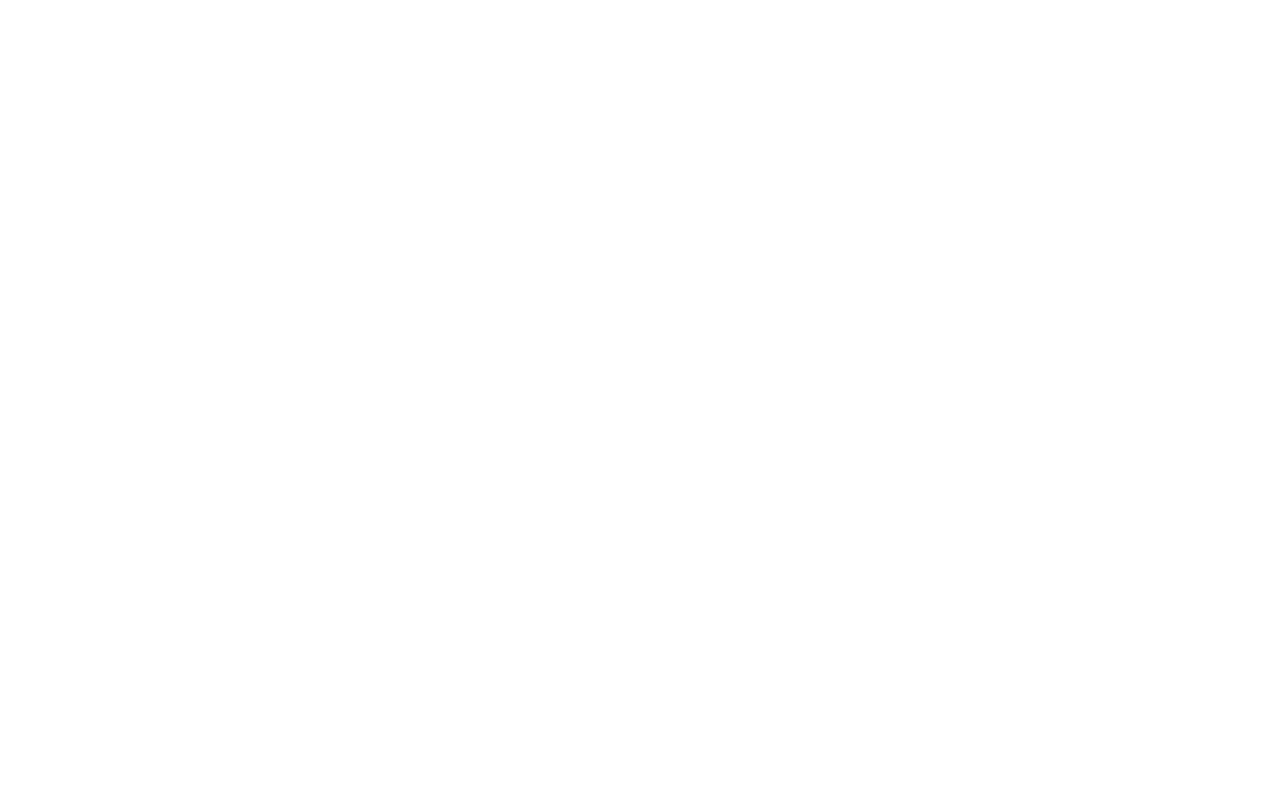
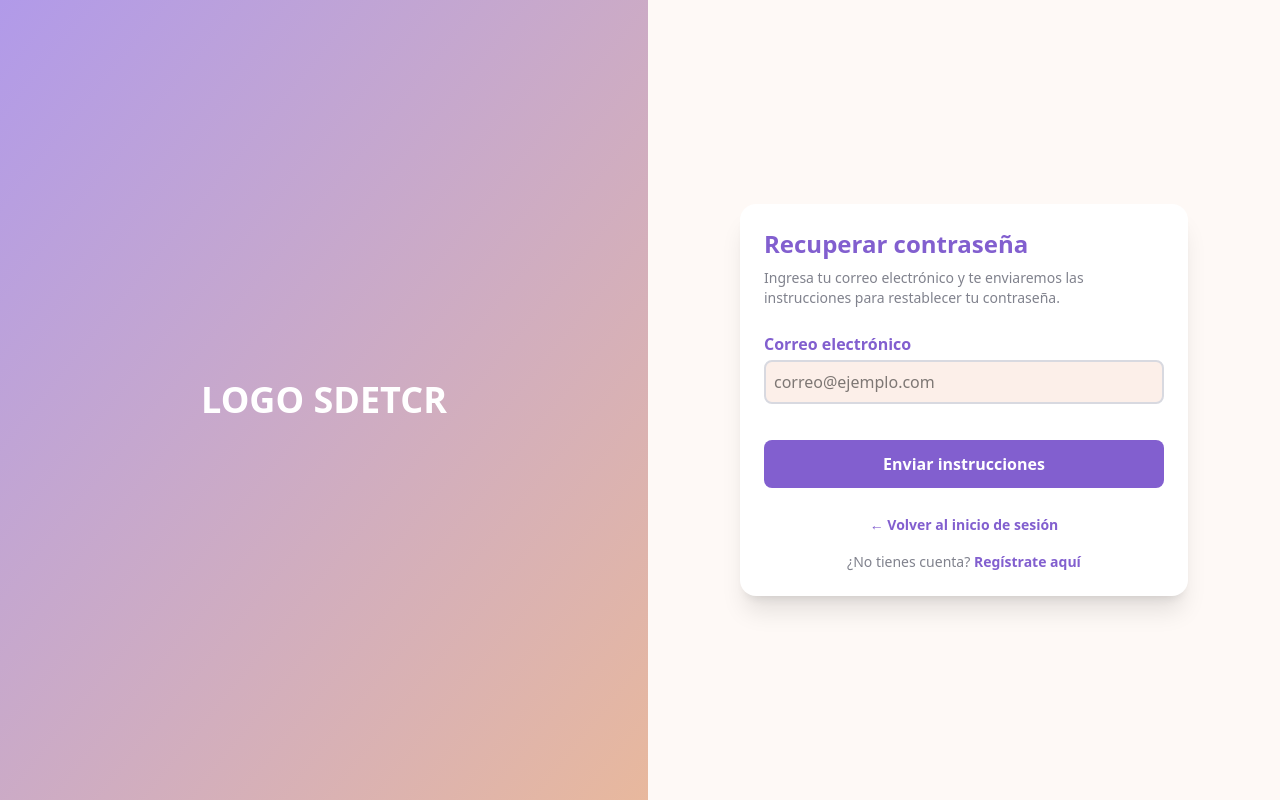
Before and after one commit to JulioCesarGutierrezRojas/SDETCR, a React (Vite) app in the folder frontend/: page /forgot-password in a window 1280 px wide. Before the commit this address had no page. Built offline with nearby package versions, Linux system fonts and the light colour scheme.

Commit message:
Pantalla de recuperar contraseña

```diff
--- a/frontend/package.json
+++ b/frontend/package.json
@@ -13,6 +13,7 @@
     "@tailwindcss/vite": "^4.1.10",
     "axios": "^1.9.0",
     "install": "^0.13.0",
+    "lottie-react": "^2.4.1",
     "npm": "^11.4.2",
     "react": "^19.1.0",
     "react-dom": "^19.1.0",
--- a/frontend/src/modules/auth/components/FormLogin.jsx
+++ b/frontend/src/modules/auth/components/FormLogin.jsx
@@ -1,5 +1,5 @@
 import React from 'react';
-import { Link } from 'react-router';
+import { Link } from 'react-router-dom';
 import styles from '../../../styles/form-login.module.css';
 
 const LoginForm = () => {
--- /dev/null
+++ b/frontend/src/modules/auth/views/PasswordRecoveryForm.jsx
@@ -0,0 +1,136 @@
+"use client"
+
+import React, { useState } from "react"
+import { Link } from "react-router-dom"
+
+
+
+
+const PasswordRecoveryForm = () => {
+  const [email, setEmail] = useState("")
+  const [isSubmitted, setIsSubmitted] = useState(false)
+  const [isLoading, setIsLoading] = useState(false)
+
+  const handleSubmit = async (e) => {
+    e.preventDefault()
+    setIsLoading(true)
+
+    // Simular llamada a API
+    setTimeout(() => {
+      console.log("Solicitud de recuperación para:", email)
+      setIsSubmitted(true)
+      setIsLoading(false)
+    }, 2000)
+  }
+
+  const handleChange = (e) => {
+    setEmail(e.target.value)
+  }
+
+  if (isSubmitted) {
+    return (
+      <div className="flex min-h-screen">
+        <div className="flex-1 bg-gradient-to-br from-[var(--color-lavanda-500)] to-[var(--color-nude-500)] flex items-center justify-center p-8">
+          <h1 className="text-white text-4xl font-bold">SDETCR</h1>
+        </div>
+        <div className="flex-1 flex items-center justify-center bg-[var(--white)] p-6">
+          <div className="bg-white p-6 rounded-2xl shadow-xl w-full max-w-md text-center">
+            <div className="mb-6">
+              <div className="w-16 h-16 bg-green-100 rounded-full flex items-center justify-center mx-auto mb-4">
+                <svg className="w-8 h-8 text-green-600" fill="none" stroke="currentColor" viewBox="0 0 24 24">
+                  <path strokeLinecap="round" strokeLinejoin="round" strokeWidth={2} d="M5 13l4 4L19 7" />
+                </svg>
+              </div>
+              <h2 className="text-2xl font-bold text-[var(--primary)] mb-2">¡Correo enviado!</h2>
+              <p className="text-[var(--color-gris-800)] mb-4">
+                Hemos enviado las instrucciones para restablecer tu contraseña a:
+              </p>
+              <p className="font-semibold text-[var(--primary)] mb-6">{email}</p>
+              <p className="text-sm text-[var(--color-gris-800)]">
+                Revisa tu bandeja de entrada y sigue las instrucciones del correo.
+              </p>
+            </div>
+            <Link
+              to="/"
+              className="inline-block w-full p-3 bg-[var(--primary)] text-white font-bold rounded-lg hover:bg-[var(--color-lavanda-800)] transition text-center"
+            >
+              Volver al inicio de sesión
+            </Link>
+          </div>
+        </div>
+      </div>
+    )
+  }
+
+  return (
+    <div className="flex min-h-screen">
+      <div className="flex-1 bg-gradient-to-br from-[var(--color-lavanda-500)] to-[var(--color-nude-500)] flex items-center justify-center p-8">
+        <h1 className="text-white text-4xl font-bold"> LOGO SDETCR</h1>
+
+      </div>
+      <div className="flex-1 flex items-center justify-center bg-[var(--white)] p-6">
+        <form onSubmit={handleSubmit} className="bg-white p-6 rounded-2xl shadow-xl w-full max-w-md">
+          <h2 className="text-2xl font-bold text-[var(--primary)] mb-2">Recuperar contraseña</h2>
+          <p className="text-[var(--color-gris-800)] mb-6 text-sm">
+            Ingresa tu correo electrónico y te enviaremos las instrucciones para restablecer tu contraseña.
+          </p>
+
+          <div className="mb-6">
+            <label className="block font-semibold text-[var(--primary)] mb-1">Correo electrónico</label>
+            <input
+              type="email"
+              name="email"
+              value={email}
+              onChange={handleChange}
+              className="w-full p-2 border-2 border-[var(--blue)] rounded-lg bg-[var(--color-nude-200)] focus:outline-none focus:border-[var(--primary)]"
+              placeholder="correo@ejemplo.com"
+              required
+            />
+          </div>
+
+          <button
+            type="submit"
+            disabled={isLoading}
+            className="w-full mt-3 p-3 bg-[var(--primary)] text-white font-bold rounded-lg hover:bg-[var(--color-lavanda-800)] transition disabled:opacity-50 disabled:cursor-not-allowed"
+          >
+            {isLoading ? (
+              <span className="flex items-center justify-center">
+                <svg
+                  className="animate-spin -ml-1 mr-3 h-5 w-5 text-white"
+                  xmlns="http://www.w3.org/2000/svg"
+                  fill="none"
+                  viewBox="0 0 24 24"
+                >
+                  <circle className="opacity-25" cx="12" cy="12" r="10" stroke="currentColor" strokeWidth="4"></circle>
+                  <path
+                    className="opacity-75"
+                    fill="currentColor"
+                    d="M4 12a8 8 0 018-8V0C5.373 0 0 5.373 0 12h4zm2 5.291A7.962 7.962 0 014 12H0c0 3.042 1.135 5.824 3 7.938l3-2.647z"
+                  ></path>
+                </svg>
+                Enviando...
+              </span>
+            ) : (
+              "Enviar instrucciones"
+            )}
+          </button>
+
+          <div className="text-center mt-6">
+            <Link to="/" className="text-[var(--primary)] font-semibold hover:text-[var(--color-lavanda-900)] text-sm">
+              ← Volver al inicio de sesión
+            </Link>
+          </div>
+
+          <p className="text-center text-[var(--color-gris-800)] mt-4 text-sm">
+            ¿No tienes cuenta?{" "}
+            <Link to="/register" className="text-[var(--primary)] font-semibold hover:text-[var(--color-lavanda-900)]">
+              Regístrate aquí
+            </Link>
+          </p>
+        </form>
+      </div>
+    </div>
+  )
+}
+
+export default PasswordRecoveryForm
--- a/frontend/src/router/router.jsx
+++ b/frontend/src/router/router.jsx
@@ -8,6 +8,9 @@
 import Categorias from "../modules/student/views/categorias";
 import SimuladorFormulario from "../modules/student/views/simuladorFormulario";
 import RegisterForm from "../modules/auth/views/RegisterForm";
+import PasswordRecoveryForm from "../modules/auth/views/PasswordRecoveryForm";
+
+
 
 
 const AppRouter = () => {
@@ -16,6 +19,7 @@
       <Routes>
         <Route path="/" element={<Login />} />
         <Route path="/signup" element={<RegisterForm />} />
+        <Route path="/forgot-password" element={<PasswordRecoveryForm />} />
 
         <Route path="/student" element={<LayoutStudent />}>
           <Route path="simuladores" element={<Categorias />} />
```
Also changed, not shown: 1 other file (tests, documents, lock files or other folders).
